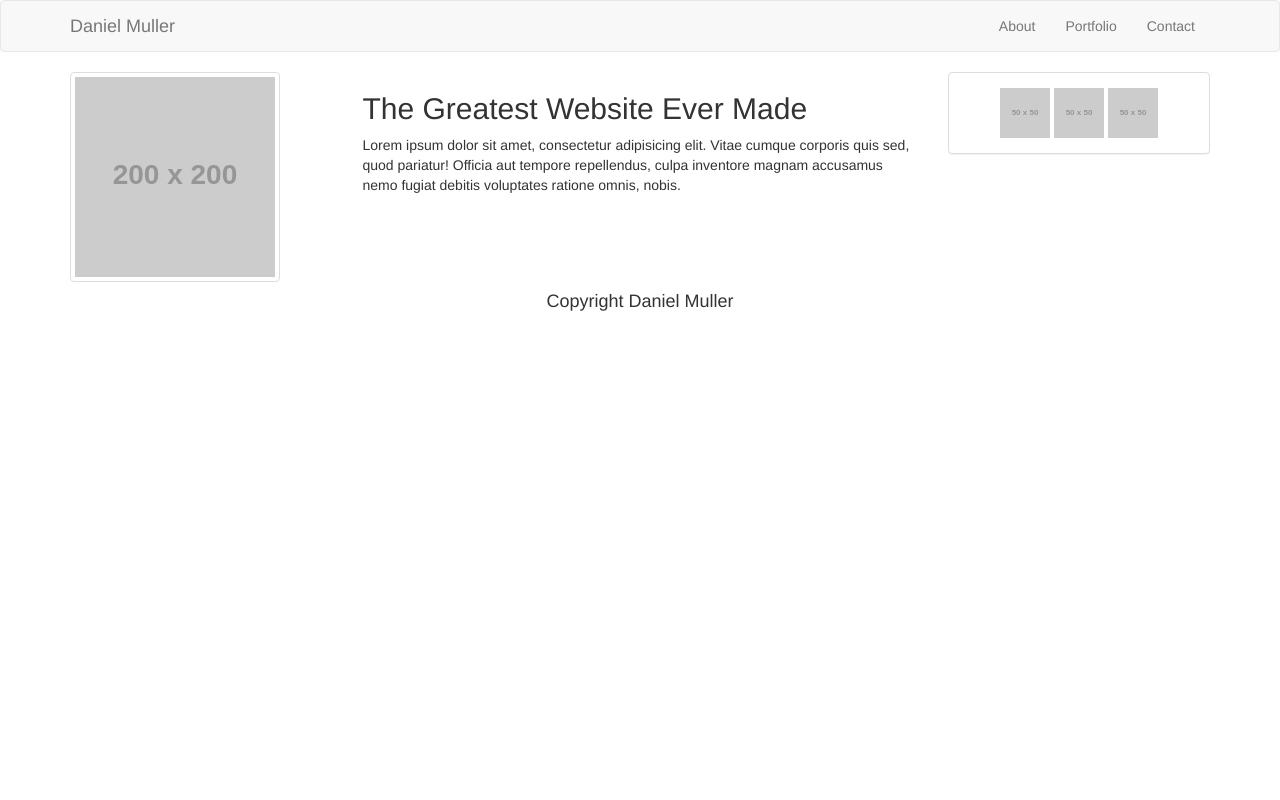
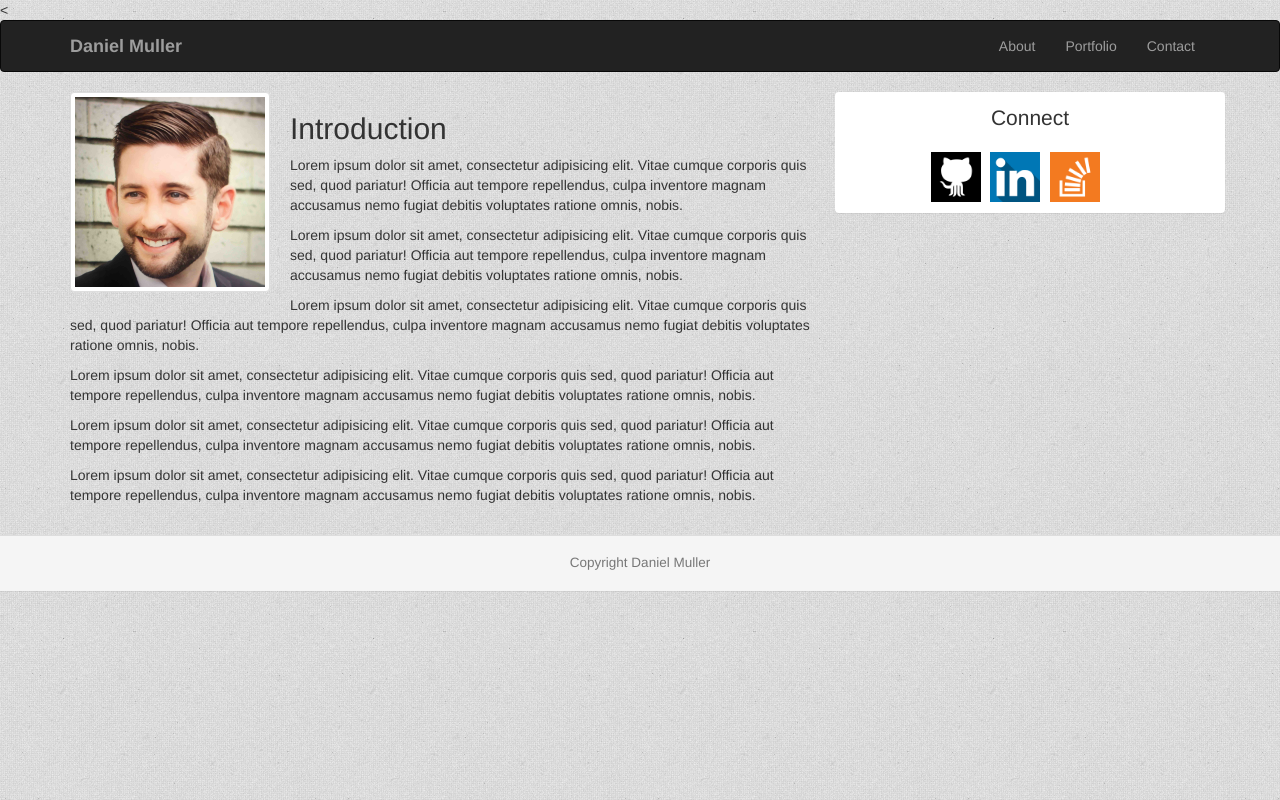
Before and after one commit to drmulr/Bootstrap-Portfolio, a plain HTML site: page portfolio.html in a window 1280 px wide. Drawn offline with nearby package versions, Linux system fonts and the light colour scheme; placeholder pictures from the web are drawn by us.

Commit message:
Media Query Work

```diff
--- a/assets/css/style.css
+++ b/assets/css/style.css
@@ -10,3 +10,49 @@ p {
 	margin-right: 20px;
 	margin-bottom: 10px;
 }
+
+
+
+@media screen and (max-width: 980px) {
+  /* The body's bg color will be #333 */
+
+
+}
+
+
+
+@media screen and (max-width: 768px) {
+  /* The body's bg color will be #333 */
+  body {
+  }
+  /* The wrapper's width will be 600px */
+  #mainContent, #headerDiv {
+    width: 500px;
+  }
+  #connect, #navLinks {
+  	float: left;
+  	width: 100%;
+  }
+}
+
+
+
+@media screen and (max-width: 640px) {
+  /* The body's bg color will be #333 */
+  body {
+  }
+  /* The wrapper's width will be 600px */
+  #mainContent, #headerDiv {
+    width: 500px;
+  }
+  #connect {
+  	float: left;
+  	width; 100%
+  }
+  #navLinks {
+  	width: 100%;
+  }
+  header {
+  	position:static;
+  }
+}
--- a/portfolio.html
+++ b/portfolio.html
@@ -1,12 +1,15 @@
-<!DOCTYPE html>
+<<!DOCTYPE html>
 <html lang="en-us">
 
 <head>
 
   <meta charset="UTF-8">
-  <title>My First Website</title>
+  <meta name="viewport" content="width=device-width, initial-scale=1.0">
+  <title>Daniel Muller</title>
 
   <!-- We need to bring in the bootstrap CSS -->
+  <link rel="stylesheet" href="assets/css/reset.css">
+  <link rel="stylesheet" href="assets/css/style.css">
   <link rel="stylesheet" href="https://maxcdn.bootstrapcdn.com/bootstrap/3.3.6/css/bootstrap.min.css">
 
 </head>
@@ -14,7 +17,7 @@
 <body>
 
   <!-- Static navbar -->
-  <nav class="navbar navbar-default">
+  <nav class="navbar navbar-inverse">
     <div class="container">
 
       <div class="navbar-header">
@@ -24,14 +27,14 @@
               <span class="icon-bar"></span>
               <span class="icon-bar"></span>
             </button>
-        <a class="navbar-brand" href="#">Daniel Muller</a>
+        <a class="navbar-brand" href="#"><b>Daniel Muller</b ></a>
       </div>
 
       <div id="navbar" class="navbar-collapse collapse">
         <ul class="nav navbar-nav navbar-right">
-          <li><a href="../navbar-static-top/">About</a></li>
-          <li><a href="../navbar-static-top/">Portfolio</a></li>
-          <li><a href="../navbar-static-top/">Contact</a></li>
+          <li><a href="index.html">About</a></li>
+          <li><a href="portfolio.html">Portfolio</a></li>
+          <li><a href="contact.html">Contact</a></li>
         </ul>
       </div>
 
@@ -41,47 +44,62 @@
   </nav>
 
   <!-- Main Body goes in Container -->
-  <div class="container">
-    <!-- <div class="row">
-      <div class="col-md-6">
+  <div class="container" id="mainContainer">
 
-        <div class="panel panel-default">
-          <div class="panel-body">
-            <h1>All about me...</h1>
-          </div>
-        </div>
-      </div>
-
-    </div>  -->
 
 
     <div class="row">
-      <div class="col-lg-3 col-md-3">
-        <img class="img img-thumbnail" src="http://placehold.it/200x200">
+
+      <div class="col-lg-8 col-md-8"> <!-- Headshot and Intro Paragraphs Row -->
+        <img class="img-thumbnail pull-left" src="assets/images/dmHead.jpg" width="200px">
+        <h2>Introduction</h2>
+        <p>Lorem ipsum dolor sit amet, consectetur adipisicing elit. Vitae cumque corporis quis sed, quod pariatur! Officia aut tempore repellendus, culpa inventore magnam accusamus nemo fugiat debitis voluptates ratione omnis, nobis.</p><p>Lorem ipsum dolor sit amet, consectetur adipisicing elit. Vitae cumque corporis quis sed, quod pariatur! Officia aut tempore repellendus, culpa inventore magnam accusamus nemo fugiat debitis voluptates ratione omnis, nobis.</p><p>Lorem ipsum dolor sit amet, consectetur adipisicing elit. Vitae cumque corporis quis sed, quod pariatur! Officia aut tempore repellendus, culpa inventore magnam accusamus nemo fugiat debitis voluptates ratione omnis, nobis.</p><p>Lorem ipsum dolor sit amet, consectetur adipisicing elit. Vitae cumque corporis quis sed, quod pariatur! Officia aut tempore repellendus, culpa inventore magnam accusamus nemo fugiat debitis voluptates ratione omnis, nobis.</p><p>Lorem ipsum dolor sit amet, consectetur adipisicing elit. Vitae cumque corporis quis sed, quod pariatur! Officia aut tempore repellendus, culpa inventore magnam accusamus nemo fugiat debitis voluptates ratione omnis, nobis.</p><p>Lorem ipsum dolor sit amet, consectetur adipisicing elit. Vitae cumque corporis quis sed, quod pariatur! Officia aut tempore repellendus, culpa inventore magnam accusamus nemo fugiat debitis voluptates ratione omnis, nobis.</p>
       </div>
-      <div class="col-lg-6 col-md-6">
-        <h2>The Greatest Website Ever Made</h2>
-        <p>Lorem ipsum dolor sit amet, consectetur adipisicing elit. Vitae cumque corporis quis sed, quod pariatur! Officia aut tempore repellendus, culpa inventore magnam accusamus nemo fugiat debitis voluptates ratione omnis, nobis.</p>
-      </div>
-      <div class="col-lg-3 col-md-3">
-        <div class="panel panel-default">
-          <div class="panel-body">
-            <div class="text-center">
-              <img class="" src="http://placehold.it/50x50" alt="">
-              <img class="" src="http://placehold.it/50x50" alt="">
-              <img class="" src="http://placehold.it/50x50" alt="">
+
+      <div class="col-lg-4 col-md-4 col-sm-12 panel clearfix">
+        <div class="row">
+            <h4 class="lead text-center">Connect</h4>
+        </div>
+
+        <div class="row">
+
+          <div class="col-lg-12 col-lg-offset-2 text-center">
+            <div class="col-lg-2">
+              <img class="pull-left" src="assets/images/if_github_401441.png" width="50px" alt="">
+            </div>
+            <div class="col-lg-2">
+              <img class="pull-left" src="assets/images/if_linkedin_410519.png" width="50px" alt="">
+            </div>
+            <div class="col-lg-2">
+              <img class="pull-left" src="assets/images/if_overflow_334695.png" width="50px" alt="">
             </div>
           </div>
+
         </div>
+
+            <!-- <div class="panel panel-default">
+              <div class="panel-body">
+                <div class="text-center">
+                  <h3 class="lead">Connect</h3>
+                  <img class="" src="assets/images/if_github_401441.png" width="50px" alt="">
+                  <img class="" src="assets/images/if_linkedin_410519.png" width="50px" alt="">
+                  <img class="" src="assets/images/if_overflow_334695.png" width="50px" alt="">
+                </div>
+              </div>
+            </div> -->
+      </div>
     </div>
     <br>
 
 
 
 
-    <div class="row">
-      <div class="col-lg-12 col-md-12 text-center">
-        <h4>Copyright Daniel Muller</h4>
+
+  </div>
+
+  <div class="row">
+      <div class="panel col-lg-12 col-md-12 text-center panel-footer">
+        <h4><small>Copyright Daniel Muller</small></h4>
 
         <!-- The content in this div gets wrapped in a panel -->
         <!-- <div class="panel panel-default">
@@ -96,7 +114,7 @@
 
       </div>
     </div>
-  </div>
+
 </body>
 
 </html>
```
Also changed, not shown: contact.html (+52 -34 lines), index.html (+4 -3 lines).
